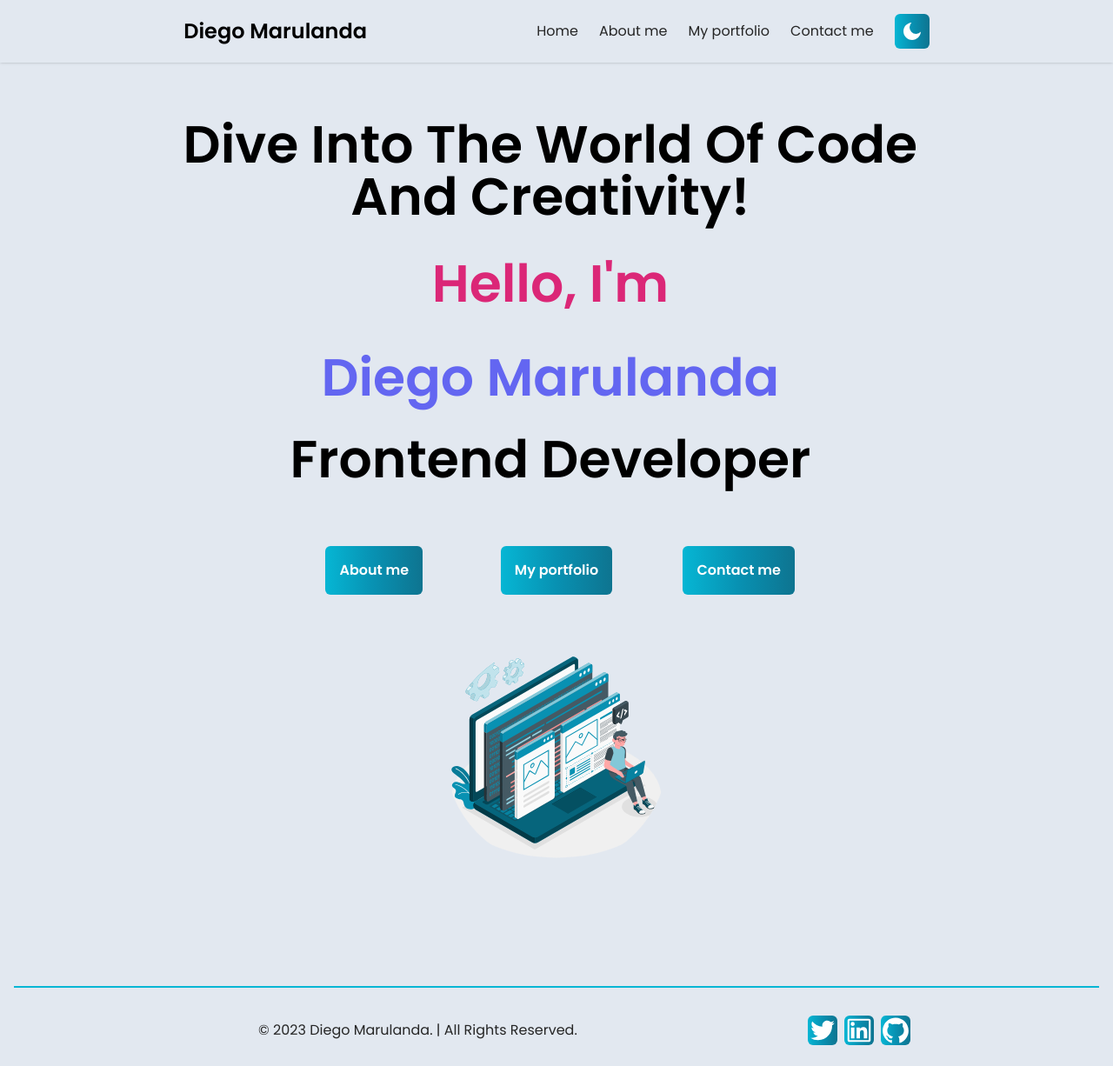
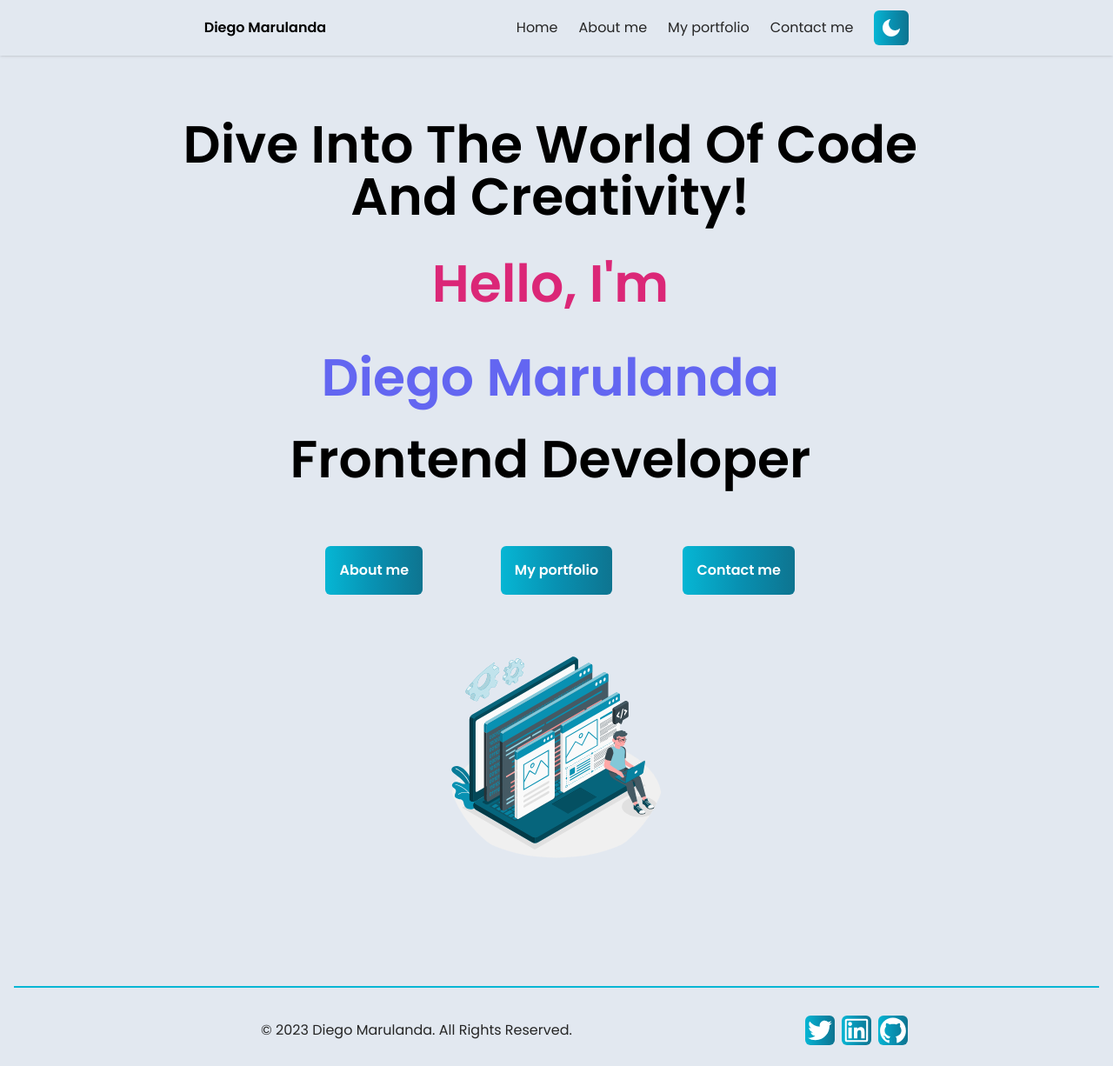
Before and after one commit to DiegoMarulandaB/Portfolio, a Next.js app: page / in a window 1280 px wide. Shown: the whole page at 87% size. Built offline with nearby package versions, Linux system fonts and the light colour scheme.

Commit message:
add fixes_navigation_footer

```diff
--- a/src/components/Footer/Footer.tsx
+++ b/src/components/Footer/Footer.tsx
@@ -3,11 +3,11 @@ import { AiOutlineGithub, AiOutlineTwitter, AiOutlineLinkedin } from 'react-icon
 
 const Footer = () => {
   return (
-    <footer className="mx-auto max-w-8xl px-4 md:max-w-8xl sm:text-1xl md:text-1xl lg:text-1xl xl:text-4xl">
-      <hr className="w-full   mx-auto mt-8 bg-gradient-to-r from-cyan-600 border-b border-cyan-500 " />
+    <footer className="w-full mx-auto max-w-10xl px-4 text-1xl ">
+      <hr className="w-full mx-auto mt-8 bg-gradient-to-r from-cyan-600 border-b border-cyan-500 " />
       <div className="mx-auto p-4 flex flex-col items-center justify-center text-center md:flex-row md:justify-evenly mt-2">
         <div className="flex flex-row items-center justify-between space-x-2 mb-2 mt-2 mx-16 mr-16  text-neutral-800 dark:text-neutral-100 ">
-          &copy; {new Date().getFullYear()} Diego Marulanda. | All Rights Reserved.
+          &copy; {new Date().getFullYear()} Diego Marulanda. All Rights Reserved.
           <a href="/" className="hover:underline" />
         </div>
         <div className="flex flex-row items-center justify-center space-x-2 mb-2 mt-2">
--- a/src/components/Navigation/Navigation.tsx
+++ b/src/components/Navigation/Navigation.tsx
@@ -29,15 +29,13 @@ export default function Navigation() {
           <div className="flex items-center justify-between py-3 md:py-5 md:block ">
             <Link href="/" rel="dns-prefetch">
               <div className="container flex items-center space-x-2">
-                <h2 className="text-1xl font-bold transition-transform cursor-pointer  sm:text-2xl md:text-2xl lg:text-2xl xl:text-4xl ">
-                  Diego Marulanda
-                </h2>
+                <h2 className="text-1xl font-bold transition-transform cursor-pointer ">Diego Marulanda</h2>
               </div>
             </Link>
             {/* mobile menu */}
             <div className="md:hidden">
               <button
-                className="p-2 text-white bg-gradient-to-r from-cyan-500 via-cyan-600 to-cyan-700 cursor-pointer px-2 py-2 text-1xl sm:text-1xl md:text-1xl lg:text-1xl xl:text-4xl font-bold"
+                className="p-2 text-white bg-gradient-to-r from-cyan-500 via-cyan-600 to-cyan-700 cursor-pointer px-2 py-2 text-1xl  font-bold"
                 onClick={() => setNavigation(!navigation)}
               >
                 {navigation ? <IoMdClose size={30} /> : <IoMdMenu size={30} />}
@@ -49,7 +47,7 @@ export default function Navigation() {
         <div>
           <div
             // menu
-            className={`flex-1 justify-self-center pb-3 mt-8 md:block md:pb-0 md:mt-0 decoration-cyan-600 transition-transform cursor-pointer sm:text-1xl md:text-1xl lg:text-1xl xl:text-4xl no-underline hover:underline text-black  ${
+            className={`flex-1 justify-self-center pb-3 mt-8 md:block md:pb-0 md:mt-0 decoration-cyan-600 transition-transform cursor-pointer text-1xl  no-underline hover:underline text-black  ${
               navigation ? 'block' : 'hidden'
             }`}
           >
```
